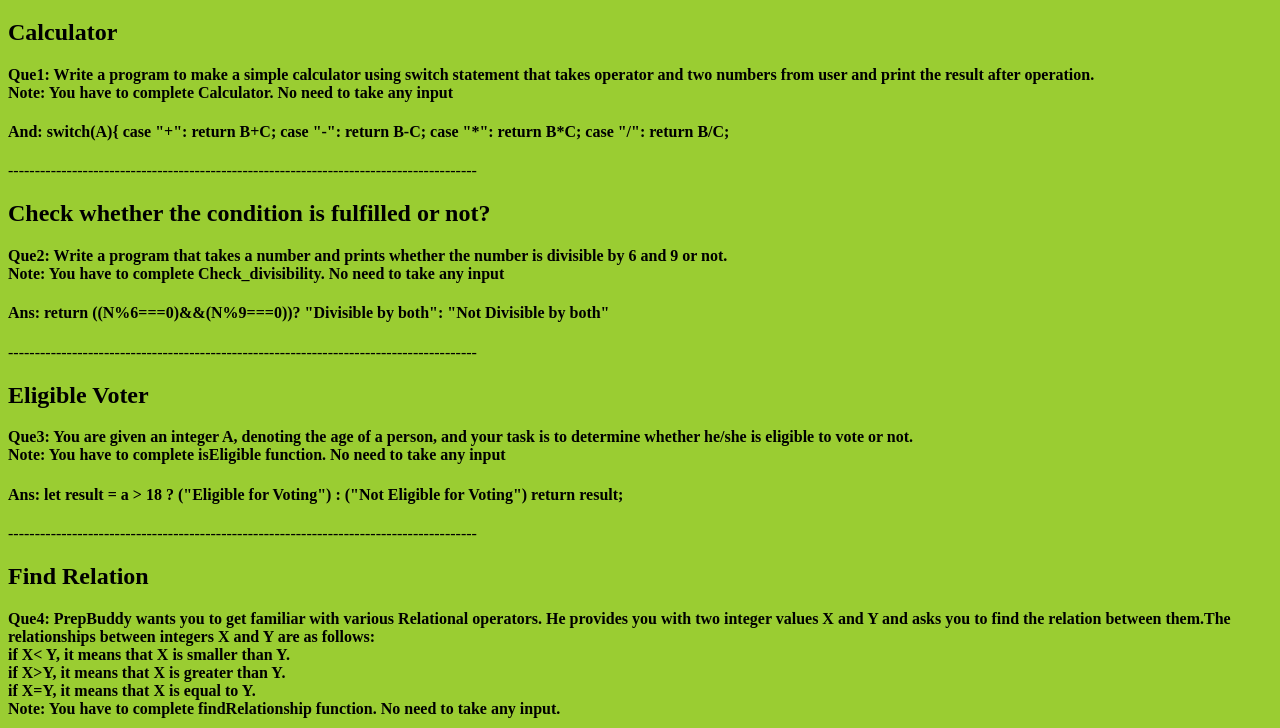
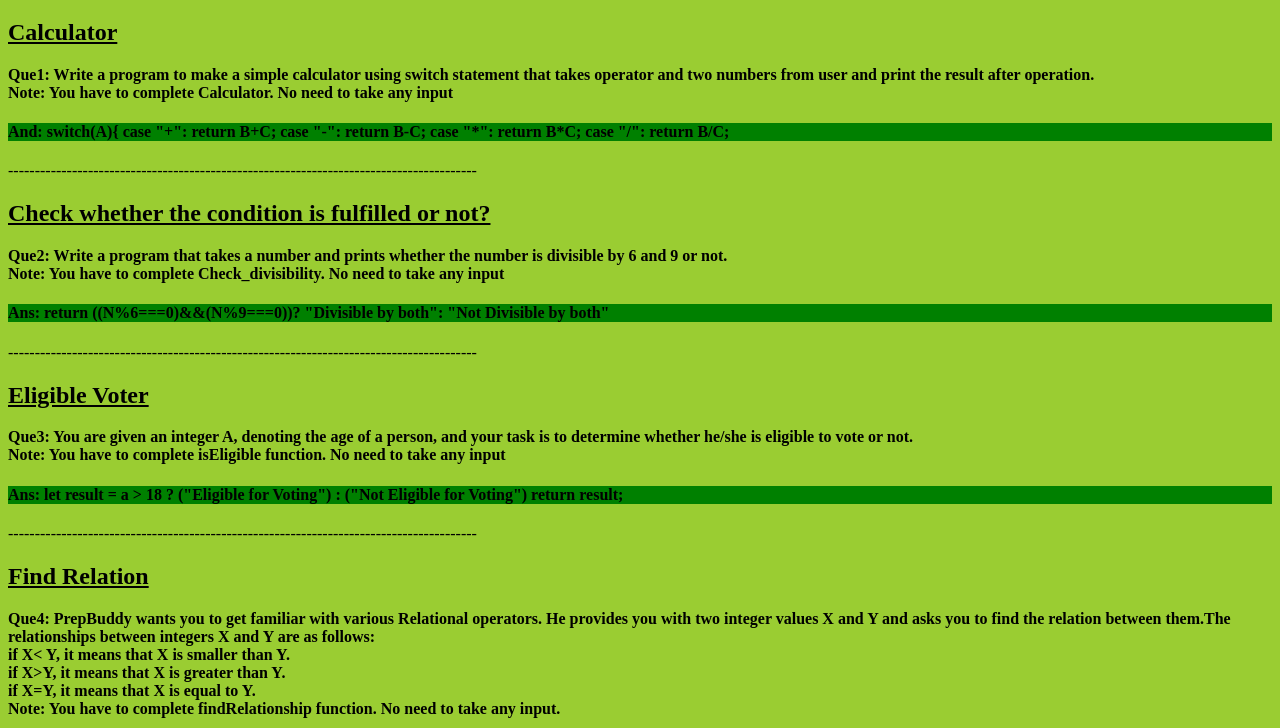
Before and after one commit to govind124/Decision-Making, a plain HTML site: page index.html in a window 1280 px wide. Shown: the part 61-789 px from the top of the page. Drawn offline with Linux system fonts and the light colour scheme.

Commit message:
Update index.html

```diff
--- a/index.html
+++ b/index.html
@@ -5,6 +5,14 @@
     <meta http-equiv="X-UA-Compatible" content="IE=edge">
     <meta name="viewport" content="width=device-width, initial-scale=1.0">
     <title>Decision making</title>
+    <style>
+         h4{
+          background-color: green;
+        }
+        h2{
+            text-decoration: underline;
+        }
+    </style>
 </head>
 <body style="background-color: yellowgreen;">
     <h1>Decision Making</h1>
```
